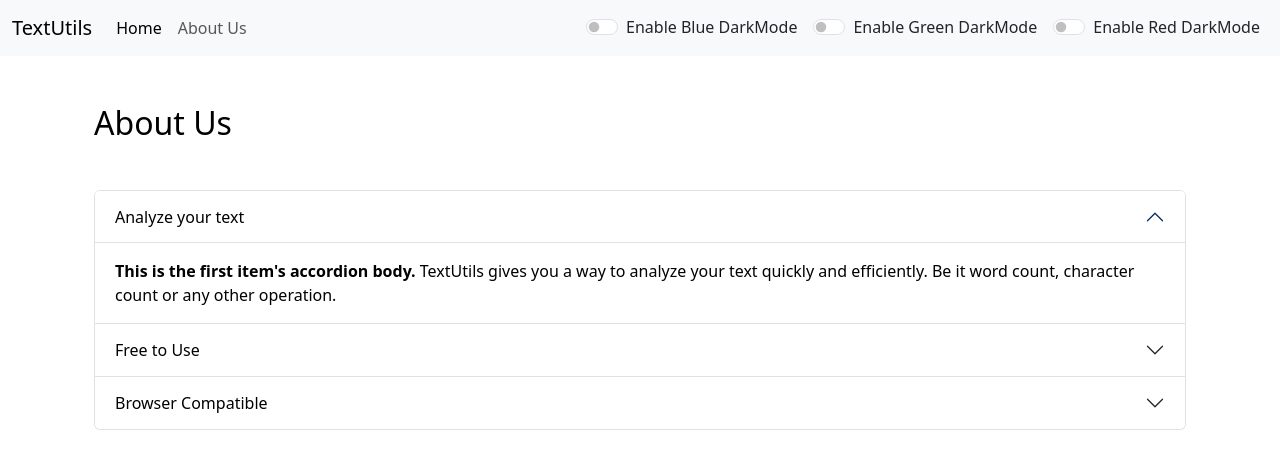
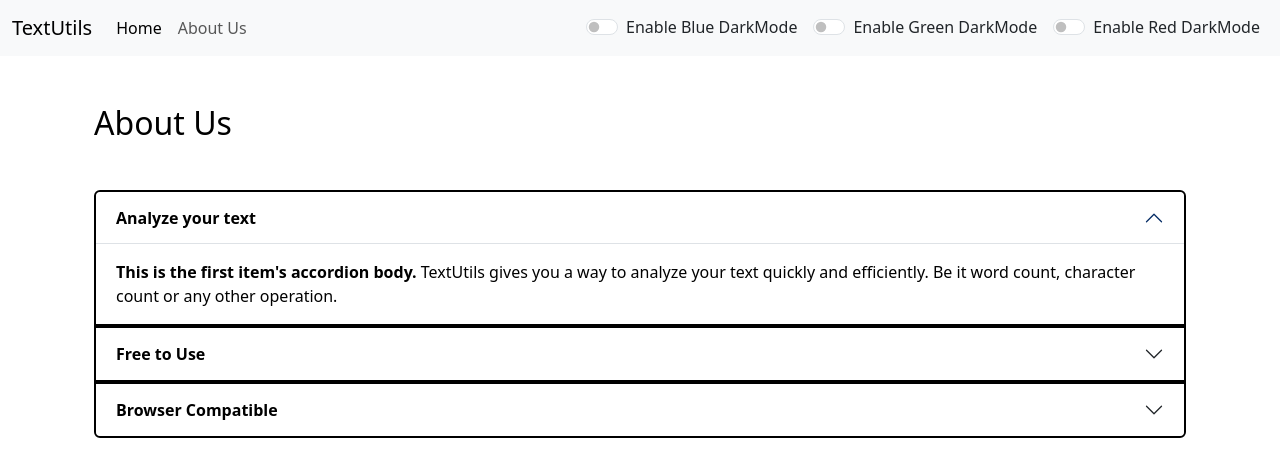
Before and after one commit to SubhamRaj-collab/FirstReactApp, a React (Create React App) app: page /about in a window 1280 px wide. Shown: the top 476 px of the page. Built offline with nearby package versions, Linux system fonts and the light colour scheme.

Commit message:
Accordian color changed to light background Color in About Us component

```diff
--- a/src/App.js
+++ b/src/App.js
@@ -106,7 +106,7 @@ function App() {
 
          */}
         <Routes>
-          <Route exact path="/about" element={<About />} />
+          <Route exact path="/about" element={<About mode={mode}/>} />
 
           <Route exact path="/" element={
             <TextForm heading="Enter the text below to analyze" mode={mode} showAlert={showAlert} blueToggleMode={blueToggleMode} greenToggleMode={greenToggleMode} redToggleMode={redToggleMode}/>
--- a/src/Components/About.js
+++ b/src/Components/About.js
@@ -1,11 +1,26 @@
-import React, {useState} from 'react'
+import React from 'react'
 
-export default function About() {
+export default function About(props) {
 
-    const [myStyle, setMyStyle] = useState({
-        color: "black",
-        backgroundColor: "white"
-    })
+    // const [myStyle, setMyStyle] = useState({
+    //     color: "black",
+    //     backgroundColor: "white"
+    // })
+
+    let myStyle = {
+        color: props.mode === "light" ? "black" : "white",
+        backgroundColor: props.mode === "light" ? "white" : "#1c2939",
+    }
+
+    let borderStyle = {
+        border: "2px solid",
+        borderColor: props.mode === "light" ? "black" : "white",
+    }
+
+    let style2 = {
+        color: props.mode === "light" ? "black" : "white",
+        backgroundColor: props.mode === "light" ? "white" : "#214674",
+    }
 
     // const [btnText, setBtnText] = useState("Enable Dark mode")
 
@@ -33,10 +48,10 @@ export default function About() {
     <div className='container' style = {myStyle}>
         <h2 className='my-5'>About Us</h2>
         <div className="accordion" id="accordionExample" style = {myStyle}>
-            <div className="accordion-item">
+            <div className="accordion-item" style = {borderStyle}>
                 <h2 className="accordion-header" id="headingOne">
-                <button className="accordion-button" type="button" style = {myStyle} data-bs-toggle="collapse" data-bs-target="#collapseOne" aria-expanded="true" aria-controls="collapseOne">
-                    Analyze your text
+                <button className="accordion-button" type="button" style = {style2} data-bs-toggle="collapse" data-bs-target="#collapseOne" aria-expanded="true" aria-controls="collapseOne">
+                    <strong>Analyze your text</strong>
                 </button>
                 </h2>
                 <div id="collapseOne" className="accordion-collapse collapse show" aria-labelledby="headingOne" data-bs-parent="#accordionExample">
@@ -45,10 +60,10 @@ export default function About() {
                 </div>
                 </div>
             </div>
-            <div className="accordion-item">
+            <div className="accordion-item" style = {borderStyle}>
                 <h2 className="accordion-header" id="headingTwo">
-                <button className="accordion-button collapsed" type="button" style = {myStyle} data-bs-toggle="collapse" data-bs-target="#collapseTwo" aria-expanded="false" aria-controls="collapseTwo">
-                    Free to Use
+                <button className="accordion-button collapsed" type="button" style = {style2} data-bs-toggle="collapse" data-bs-target="#collapseTwo" aria-expanded="false" aria-controls="collapseTwo">
+                    <strong>Free to Use</strong>
                 </button>
                 </h2>
                 <div id="collapseTwo" className="accordion-collapse collapse" aria-labelledby="headingTwo" data-bs-parent="#accordionExample">
@@ -57,10 +72,10 @@ export default function About() {
                 </div>
                 </div>
             </div>
-            <div className="accordion-item">
+            <div className="accordion-item" style = {borderStyle}>
                 <h2 className="accordion-header" id="headingThree">
-                <button className="accordion-button collapsed" type="button" style = {myStyle} data-bs-toggle="collapse" data-bs-target="#collapseThree" aria-expanded="false" aria-controls="collapseThree">
-                    Browser Compatible
+                <button className="accordion-button collapsed" type="button" style = {style2} data-bs-toggle="collapse" data-bs-target="#collapseThree" aria-expanded="false" aria-controls="collapseThree">
+                    <strong>Browser Compatible</strong>
                 </button>
                 </h2>
                 <div id="collapseThree" className="accordion-collapse collapse" aria-labelledby="headingThree" data-bs-parent="#accordionExample">
```
